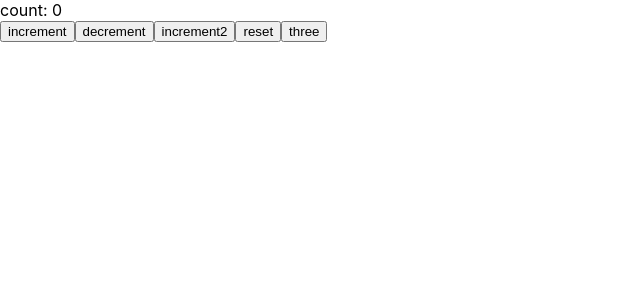
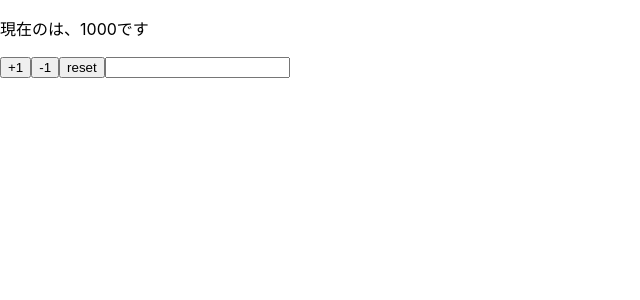
Before and after one commit to yto-tkg/rc-hooks-prot, a React (Create React App) app: page / in a window 1280 px wide. Shown: the top 300 px of the page, without its empty margins (0-640 px from the left). Built offline with nearby package versions, Linux system fonts and the light colour scheme.

Commit message:
feat: multiple state

```diff
--- a/src/App.js
+++ b/src/App.js
@@ -1,38 +1,30 @@
 import { useState } from "react";
 
-const App = () => {
-  const [count, setCount] = useState(0);
-
-  const increment = () => {
-    setCount(count + 1);
-  };
-
-  const decrement = () => {
-    setCount(count - 1);
-  };
-
-  const increment2 = () => {
-    setCount((prevCount) => prevCount + 1);
-  };
+const App = (props) => {
+  const [name, setName] = useState(props.name);
+  const [price, setPrice] = useState(props.price);
 
   const reset = () => {
-    setCount(0);
-  };
-
-  const three = () => {
-    setCount((prevCount) => (prevCount % 3 === 0 ? prevCount / 3 : prevCount));
+    setName(props.name);
+    setPrice(props.price);
   };
 
   return (
     <>
-      <div>count: {count}</div>
-      <button onClick={increment}>increment</button>
-      <button onClick={decrement}>decrement</button>
-      <button onClick={increment2}>increment2</button>
+      <p>
+        現在の{name}は、{price}です
+      </p>
+      <button onClick={() => setPrice(price + 1)}>+1</button>
+      <button onClick={() => setPrice(price - 1)}>-1</button>
       <button onClick={reset}>reset</button>
-      <button onClick={three}>three</button>
+      <input value={name} onChange={(e) => setName(e.target.value)} />
     </>
   );
 };
 
+App.defaultProps = {
+  name: "",
+  price: 1000,
+};
+
 export default App;
```
